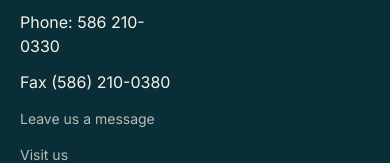
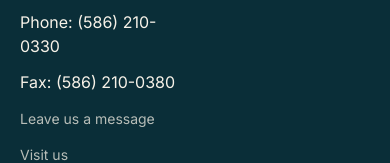
Before and after one commit to francoparodi1979/aprim.github.io, a Next.js app: page / in a window 390 px wide. Shown: the part 10653-10816 px from the top of the page. Built offline with nearby package versions, Linux system fonts and the light colour scheme; no server answers.

Commit message:
Footer: format phone and fax as (586) with labels
Co-Authored-By: Claude Opus 5.5 <noreply@anthropic.com>
Claude-Session: https://claude.ai/code/session_016YnggLGVKd9nrYdLYumxpc

```diff
--- a/src/components/SiteFooter.tsx
+++ b/src/components/SiteFooter.tsx
@@ -64,10 +64,10 @@ export function SiteFooter() {
           <ul>
             <li>
               <a href="tel:+15862100330" className="f-plain">
-                Phone: 586 210-0330
+                Phone: (586) 210-0330
               </a>
             </li>
-            <li>Fax (586) 210-0380</li>
+            <li>Fax: (586) 210-0380</li>
             <li>
               <Link href="/contact">Leave us a message</Link>
             </li>
```
